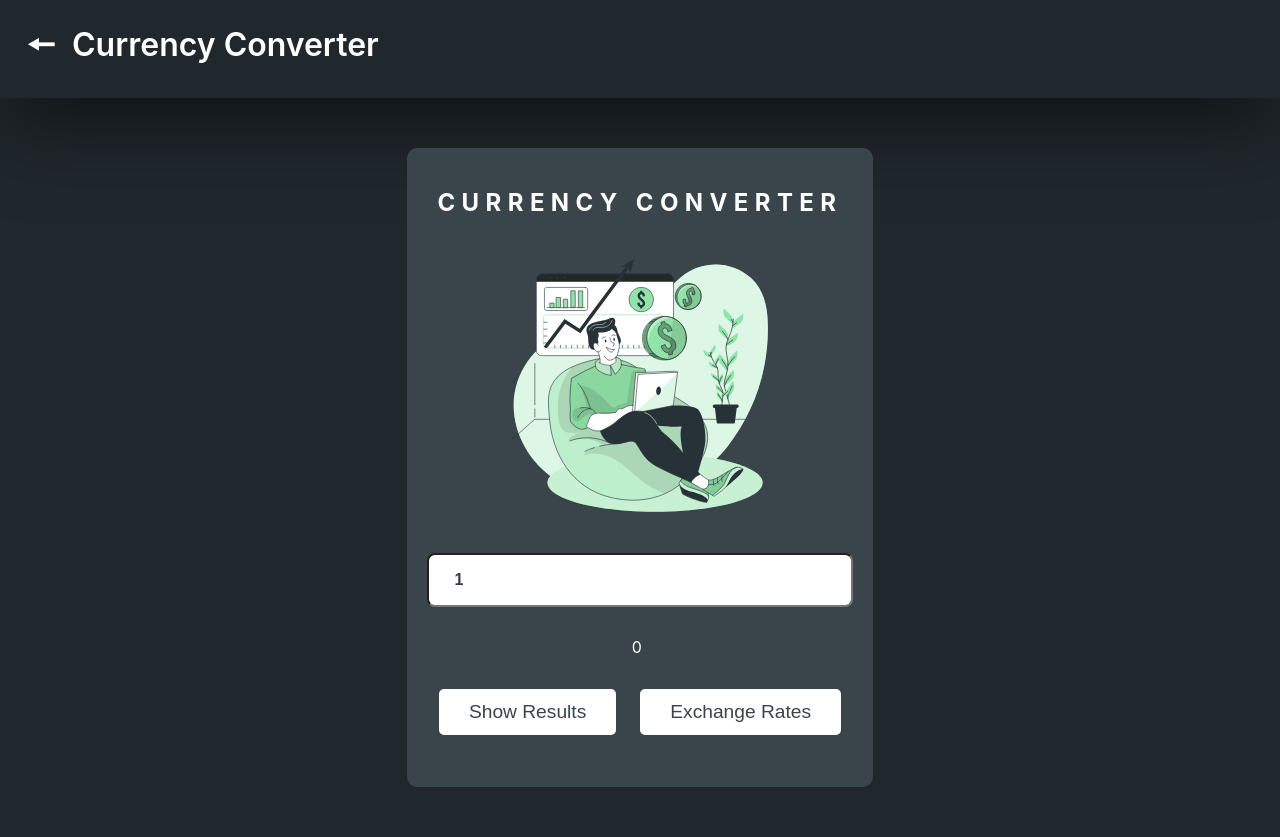
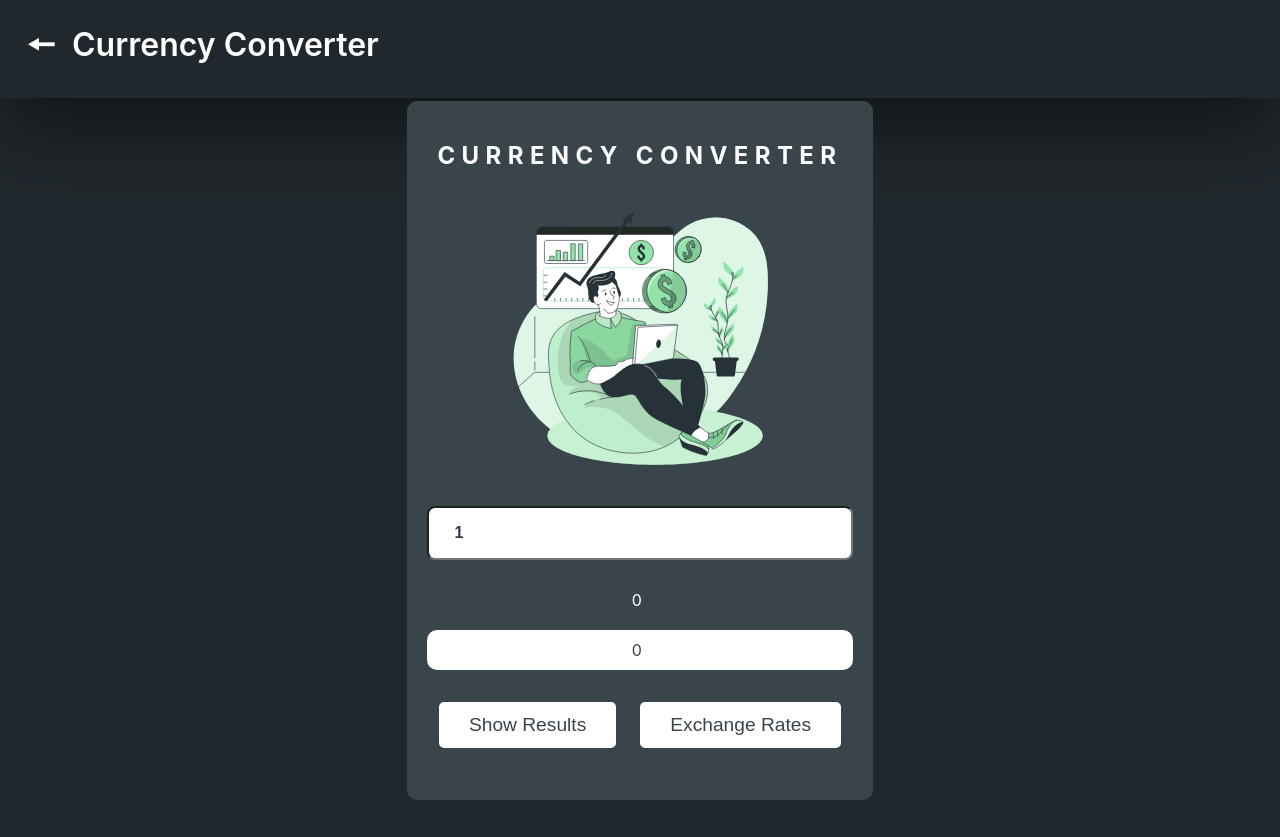
Before and after one commit to usmangq12/currency-converter, a React (Create React App) app: page / in a window 1280 px wide. After the commit the page ends 803 px from the top, so only its background shows below. Built offline with nearby package versions, Linux system fonts and the light colour scheme; no server answers.

Commit message:
style the result container , set the height of form and table

```diff
--- a/src/assets/styles/styles.js
+++ b/src/assets/styles/styles.js
@@ -17,16 +17,14 @@ export const Button = styled.button`
   :focus {
     outline: none;
   }
-  // @media (max-width: 768px) {
-  //   // width: 89%;
-  //   padding: 12px 30px;
-  //   margin: 0;
-  //   padding: 12px 30px;
-  //   font-size: 16px;
-  // }
+  @media (max-width: 768px) {
+    padding: 12px 30px;
+    margin: 0;
+    padding: 12px 30px;
+    font-size: 16px;
+  }
   @media (max-width: 479px) {
-    // width: 94%;
-    padding: 12px 25px;
+    padding: 12px 19px;
     margin: 0;
     font-size: 16px;
   }
@@ -40,6 +38,13 @@ padding-top:50px;
 padding-bottom:50px;
 padding-left: 20px;
 padding-right: 20px;
+height:100vh;
+@media (max-width: 2560px) {
+  padding-top:10px;
+padding-bottom:10px;
+height:calc(100vh - 115px);
+
+}
 }
 `;
 
@@ -62,9 +67,14 @@ export const ButtonContainer = styled.div`
 `;
 
 export const TextContainer = styled.div`
-  color: black;
-  margin-left: 2vw;
-  margin-bottom: 10px;
+  color: #3a444b;
+  // margin-left: 2vw;
+  margin-bottom: 20px;
+  margin-top: 20px;
+  background: #fff;
+  border-radius: 10px;
+  padding: 10px;
+  text-align: center;
 `;
 
 export const Paragraph = styled.p``;
@@ -95,16 +105,16 @@ export const HeaderTitle = styled.div`
   text-transform: capitalize;
   font-weight: 600;
   color: white;
-  @media (max-width: 479px) {
-    font-size: 1rem;
-    white-space: nowrap;
-  }
 `;
 
 export const InnerHeader = styled.div`
   display: flex;
   justify-content: space-between;
   align-items: center;
+  @media (max-width: 479px) {
+    display: flex;
+    flex-wrap: wrap;
+  }
 `;
 
 export const Arrow = styled.button`
@@ -134,8 +144,7 @@ export const DropdownContainer = styled.div`
     width: 25%;
   }
   @media (max-width: 479px) {
-    margin-left: 12%;
-    width: 40%;
+    width: 100%;
     margin-top: 20px;
   }
 `;
--- a/src/components/CurrencyExchangeRates.js
+++ b/src/components/CurrencyExchangeRates.js
@@ -9,7 +9,7 @@ const MainCenter = styled.div`
   justify-content: center;
   align-items: center;
   flex-direction: column;
-  // height: 90vh;
+  height: calc(100vh - 115px);
   // overflow: auto;
   width: 100%;
 `;
--- a/src/components/CurrencyForm.js
+++ b/src/components/CurrencyForm.js
@@ -114,7 +114,7 @@ const CurrencyForm = () => {
         </ContentContainer>
 
         <TextContainer>
-          {conversionValue ? <Heading2>{conversionValue}</Heading2> : undefined}
+          {conversionValue ? <Heading2>{conversionValue}</Heading2> : 0}
         </TextContainer>
         <ButtonContainer>
           <Button onClick={() => handleResult()}>Show Results</Button>
```
